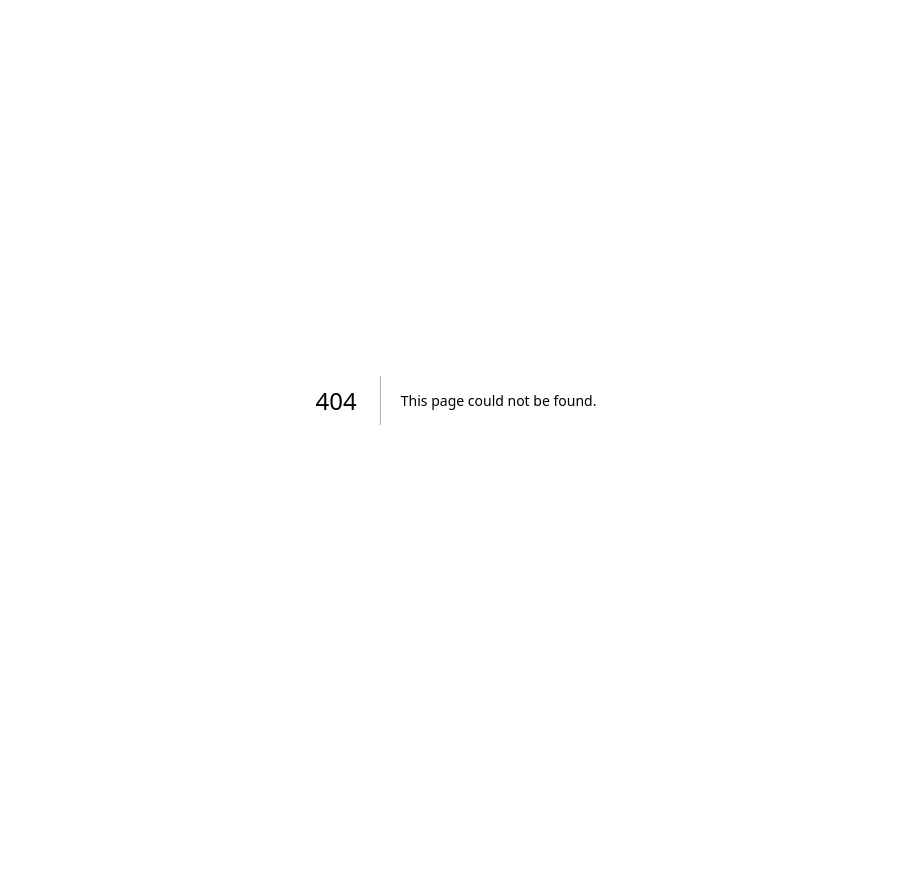
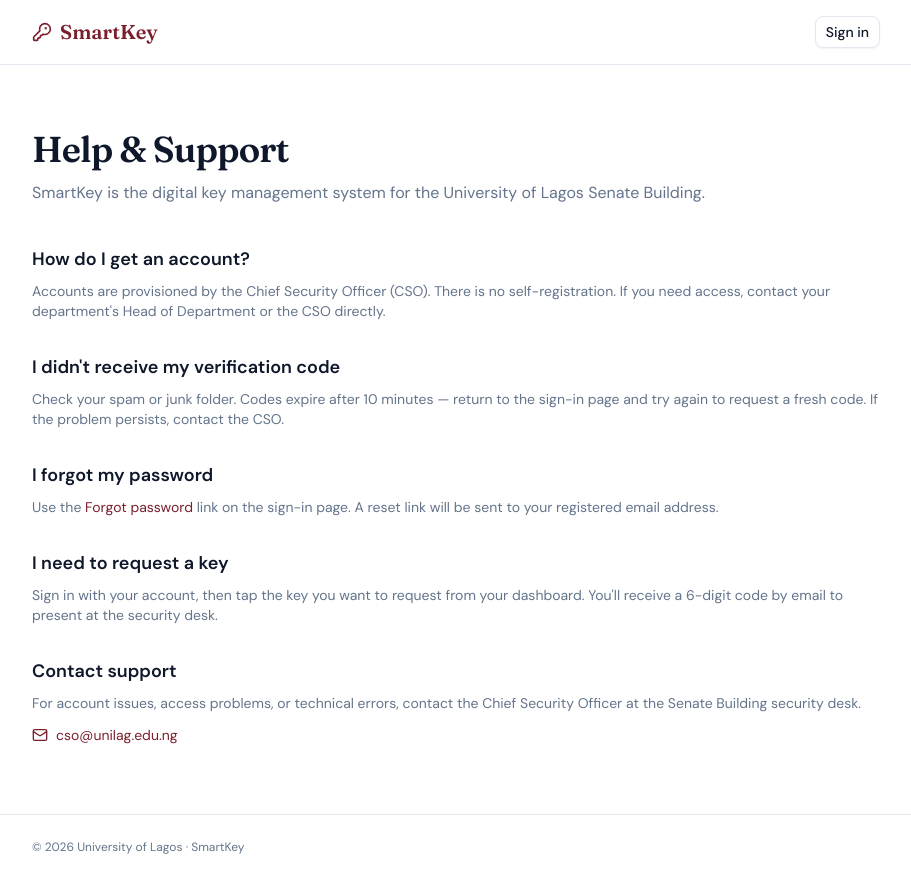
Before and after one commit to ayobami11/smartkey, a Next.js app: page /help in a window 1280 px wide. Before the commit this address had no page. Shown: the whole page, without its empty margins (184-1095 px from the left). Before the commit the page ends 800 px from the top, so only its background shows below. Built offline with nearby package versions, Linux system fonts and the light colour scheme.

Commit message:
feat: add help page stub

```diff
--- /dev/null
+++ b/src/app/(public)/help/page.tsx
@@ -0,0 +1,116 @@
+import Link from 'next/link';
+
+import { KeyRoundIcon, MailIcon } from 'lucide-react';
+
+import { Button } from '@/components/ui/button';
+
+export const metadata = {
+  title: 'Help — SmartKey',
+};
+
+export default function HelpPage() {
+  return (
+    <div className="flex min-h-screen flex-col bg-background">
+      <header className="border-b border-border">
+        <div className="mx-auto flex max-w-4xl items-center justify-between px-4 py-4 sm:px-6">
+          <Link href="/" className="flex items-center gap-2">
+            <KeyRoundIcon className="size-5 text-primary" aria-hidden="true" />
+            <span className="font-display text-xl font-semibold text-primary">
+              SmartKey
+            </span>
+          </Link>
+          <Button asChild variant="outline" size="sm">
+            <Link href="/login">Sign in</Link>
+          </Button>
+        </div>
+      </header>
+
+      <main className="mx-auto w-full max-w-4xl flex-1 px-4 py-12 sm:px-6 sm:py-16">
+        <h1 className="font-display text-3xl font-semibold tracking-tight text-foreground sm:text-4xl">
+          Help &amp; Support
+        </h1>
+        <p className="mt-3 text-muted-foreground">
+          SmartKey is the digital key management system for the University of
+          Lagos Senate Building.
+        </p>
+
+        <div className="mt-10 space-y-8">
+          <section>
+            <h2 className="text-lg font-semibold text-foreground">
+              How do I get an account?
+            </h2>
+            <p className="mt-2 text-sm text-muted-foreground">
+              Accounts are provisioned by the Chief Security Officer (CSO).
+              There is no self-registration. If you need access, contact your
+              department&apos;s Head of Department or the CSO directly.
+            </p>
+          </section>
+
+          <section>
+            <h2 className="text-lg font-semibold text-foreground">
+              I didn&apos;t receive my verification code
+            </h2>
+            <p className="mt-2 text-sm text-muted-foreground">
+              Check your spam or junk folder. Codes expire after 10 minutes —
+              return to the sign-in page and try again to request a fresh code.
+              If the problem persists, contact the CSO.
+            </p>
+          </section>
+
+          <section>
+            <h2 className="text-lg font-semibold text-foreground">
+              I forgot my password
+            </h2>
+            <p className="mt-2 text-sm text-muted-foreground">
+              Use the{' '}
+              <Link
+                href="/forgot-password"
+                className="text-primary underline-offset-4 hover:underline"
+              >
+                Forgot password
+              </Link>{' '}
+              link on the sign-in page. A reset link will be sent to your
+              registered email address.
+            </p>
+          </section>
+
+          <section>
+            <h2 className="text-lg font-semibold text-foreground">
+              I need to request a key
+            </h2>
+            <p className="mt-2 text-sm text-muted-foreground">
+              Sign in with your account, then tap the key you want to request
+              from your dashboard. You&apos;ll receive a 6-digit code by email
+              to present at the security desk.
+            </p>
+          </section>
+
+          <section>
+            <h2 className="text-lg font-semibold text-foreground">
+              Contact support
+            </h2>
+            <p className="mt-2 text-sm text-muted-foreground">
+              For account issues, access problems, or technical errors, contact
+              the Chief Security Officer at the Senate Building security desk.
+            </p>
+            <a
+              href="mailto:cso@unilag.edu.ng"
+              className="mt-3 inline-flex items-center gap-2 text-sm text-primary underline-offset-4 hover:underline"
+            >
+              <MailIcon className="size-4" aria-hidden="true" />
+              cso@unilag.edu.ng
+            </a>
+          </section>
+        </div>
+      </main>
+
+      <footer className="border-t border-border">
+        <div className="mx-auto max-w-4xl px-4 py-6 sm:px-6">
+          <p className="text-xs text-muted-foreground">
+            © 2026 University of Lagos · SmartKey
+          </p>
+        </div>
+      </footer>
+    </div>
+  );
+}
```
